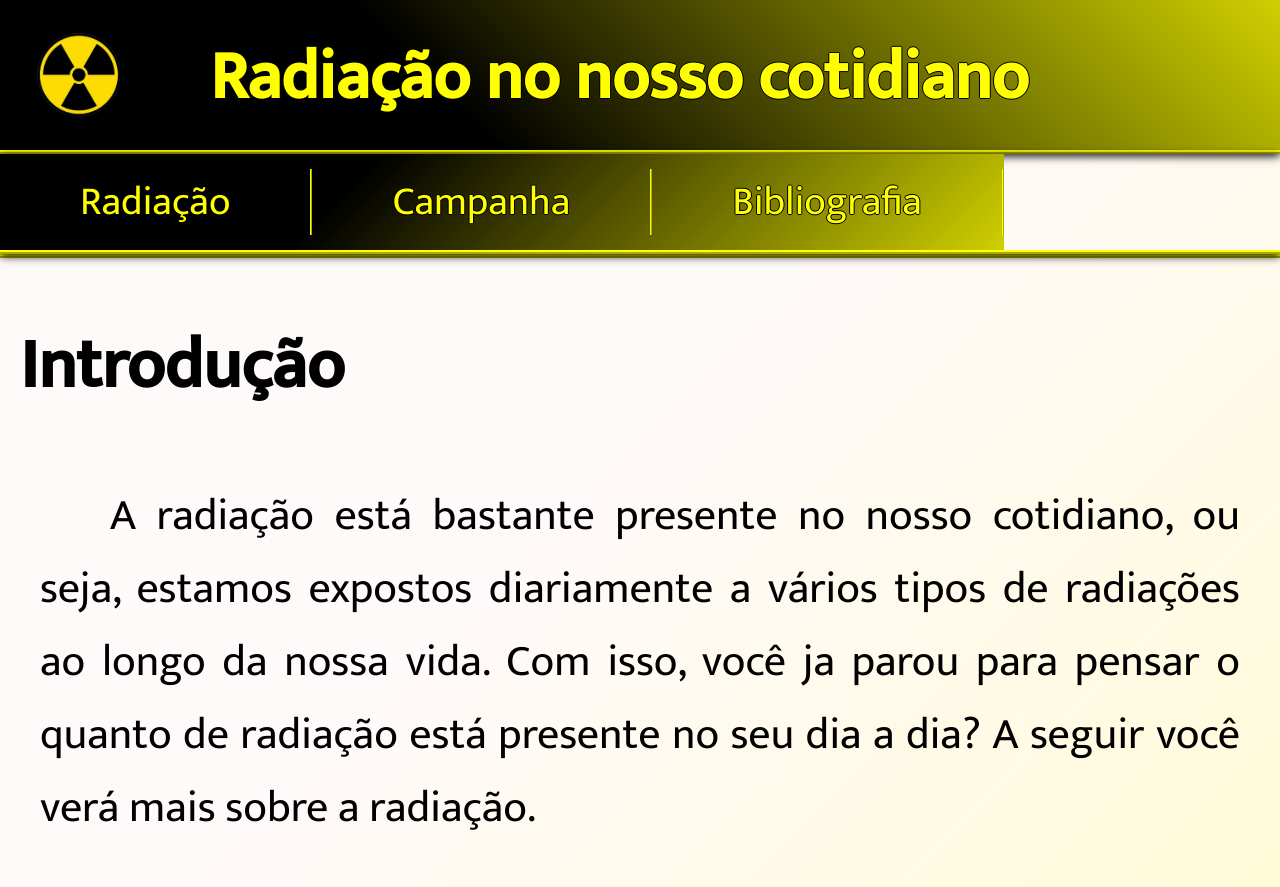
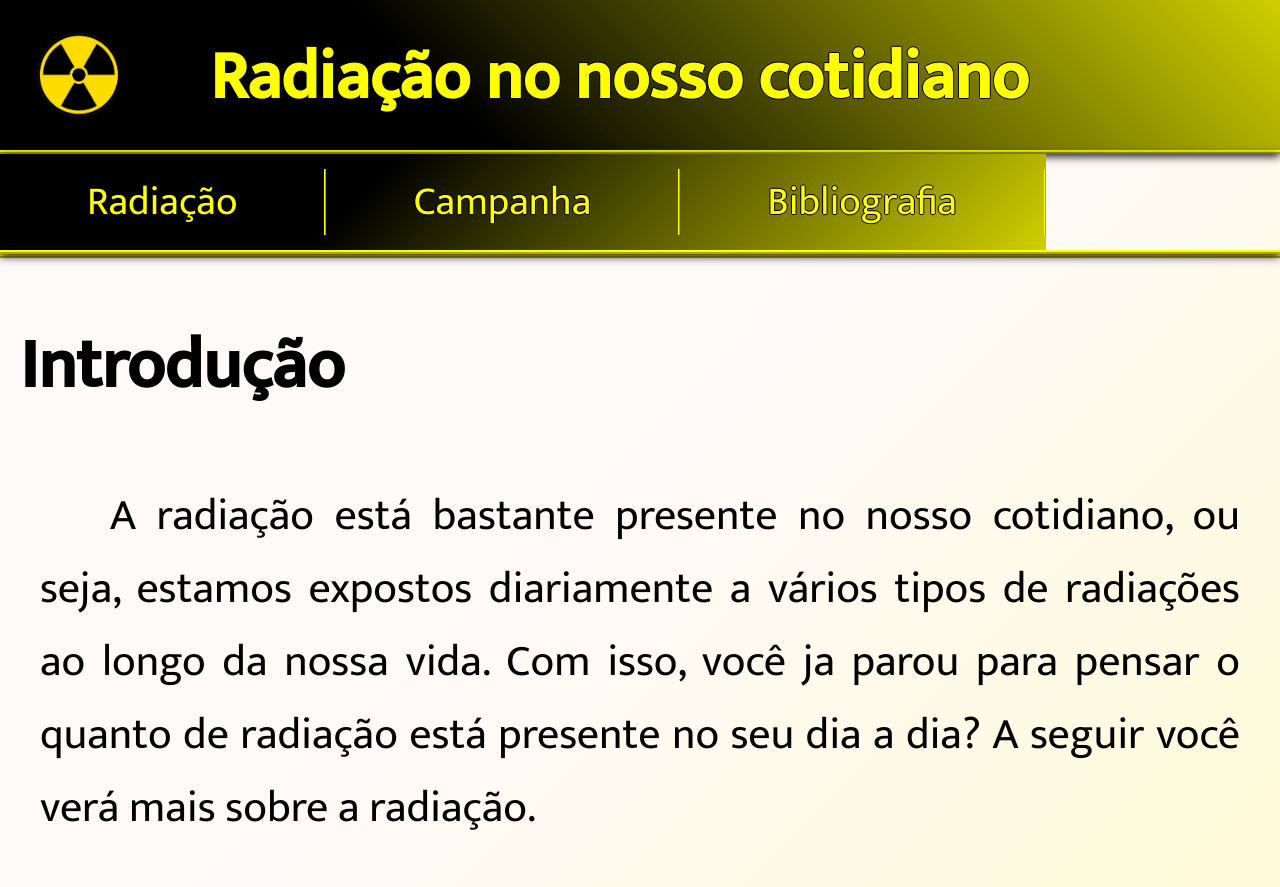
Before and after one commit to Dieguinhh/Radia-o-no-nosso-cotidiano, a plain HTML site: page index.html in a window 1280 px wide. Shown: the top 887 px of the page. Drawn offline with Linux system fonts and the light colour scheme; a web font is replaced by a local one.

Commit message:
Update styles.css

```diff
--- a/styles.css
+++ b/styles.css
@@ -61,7 +61,7 @@ header{
   }
 
 .nav-items{
-  padding:0px 80px;
+  padding:0px 87px;
 
   }
 
```
